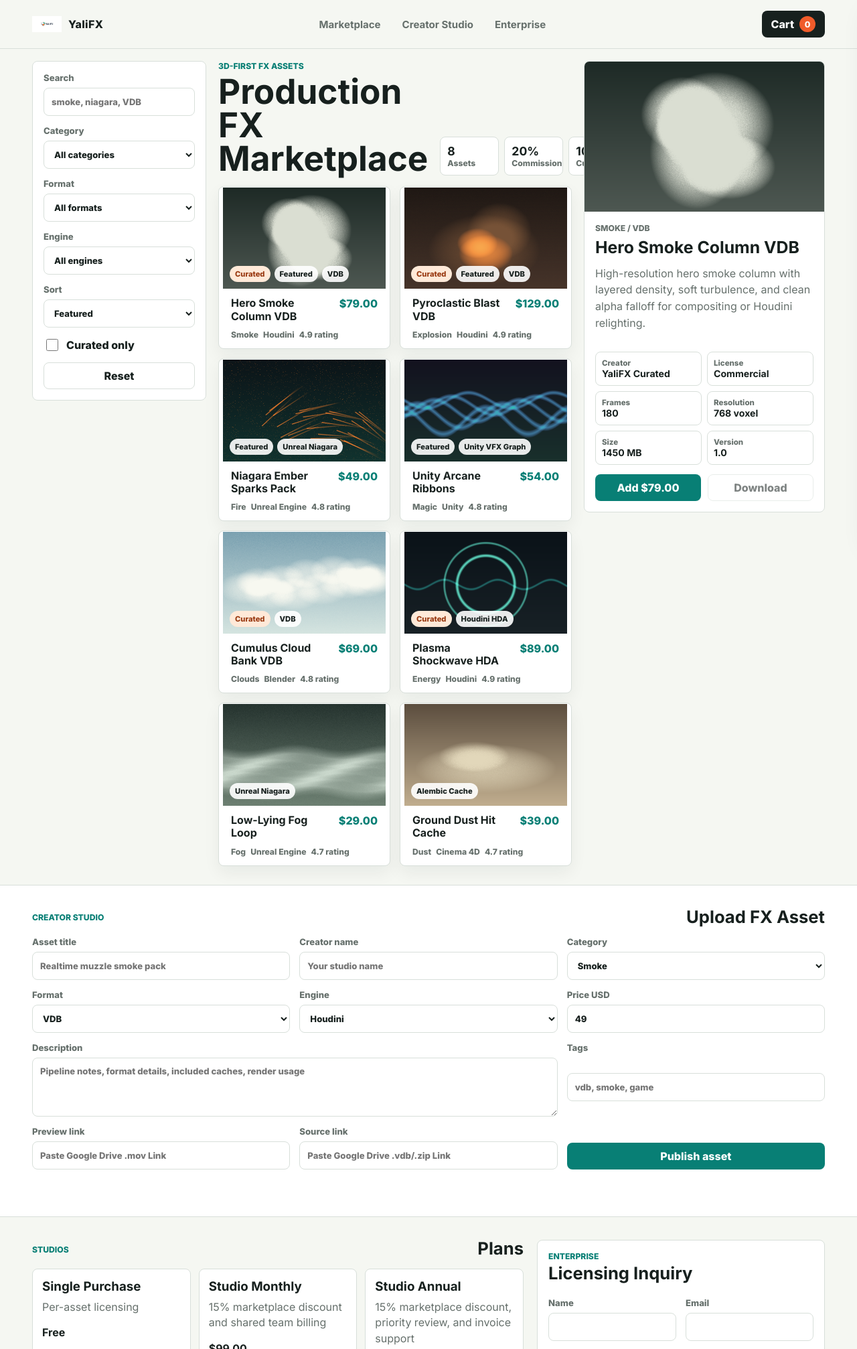
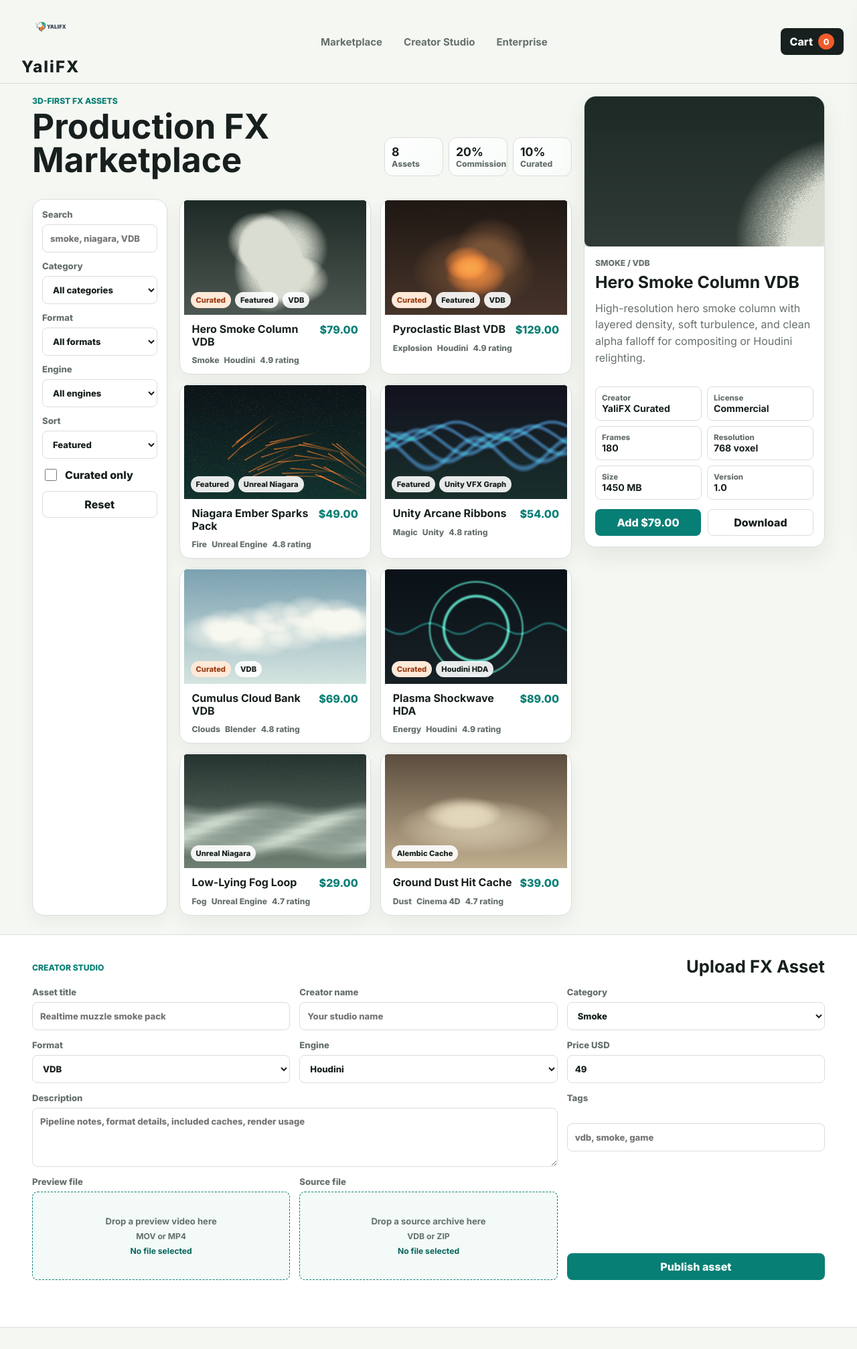
Before and after one commit to Danishmomin7/Yalifx_project, a FastAPI app: page / in a window 1280 px wide. Shown: the top 2014 px of the page at 67% size. Run offline with FastAPI, Linux system fonts and the light colour scheme; data comes from the database, SQL or seed files in the repository.

Commit message:
Add creator asset file uploads

```diff
--- a/app/main.py
+++ b/app/main.py
@@ -8,7 +8,7 @@ from fastapi.staticfiles import StaticFiles
 from fastapi.templating import Jinja2Templates
 
 from .database import SessionLocal, init_db
-from .routers import assets, business, creators, orders
+from .routers import assets, business, creators, orders, search
 from .seed import seed_db
 
 
@@ -48,6 +48,7 @@ app.include_router(assets.router)
 app.include_router(orders.router)
 app.include_router(creators.router)
 app.include_router(business.router)
+app.include_router(search.router)
 
 
 @app.get("/", response_class=HTMLResponse)
--- a/app/schemas.py
+++ b/app/schemas.py
@@ -21,8 +21,8 @@ class AssetPublic(BaseModel):
     license_type: str
     price_cents: int
     preview_url: str
-    gdrive_preview_link: str | None
-    gdrive_source_link: str | None
+    preview_route: str
+    download_route: str
     file_size_mb: int
     version: str
     frames: int
--- a/app/services.py
+++ b/app/services.py
@@ -98,8 +98,8 @@ def asset_to_dict(asset: models.Asset) -> dict[str, Any]:
         "license_type": asset.license_type,
         "price_cents": asset.price_cents,
         "preview_url": asset.preview_url,
-        "gdrive_preview_link": asset.gdrive_preview_link,
-        "gdrive_source_link": asset.gdrive_source_link,
+        "preview_route": f"/api/assets/{asset.slug}/preview",
+        "download_route": f"/api/assets/{asset.slug}/download",
         "file_size_mb": asset.file_size_mb,
         "version": asset.version,
         "frames": asset.frames,
--- a/app/static/app.js
+++ b/app/static/app.js
@@ -19,8 +19,9 @@ const filters = {
 };
 
 async function api(path, options = {}) {
+  const isFormData = options.body instanceof FormData;
   const response = await fetch(path, {
-    headers: { "Content-Type": "application/json", ...(options.headers || {}) },
+    headers: isFormData ? { ...(options.headers || {}) } : { "Content-Type": "application/json", ...(options.headers || {}) },
     ...options,
   });
   if (!response.ok) {
@@ -39,6 +40,35 @@ function queryString() {
   if (filters.curated.checked) params.set("curated", "true");
   params.set("sort", filters.sort.value);
   return params.toString();
+}
+
+async function fetchSearchResults(query) {
+  if (!query.trim()) {
+    await loadAssets();
+    return;
+  }
+
+  try {
+    const results = await api(`/api/search?q=${encodeURIComponent(query.trim())}`);
+    state.assets = results;
+    $("#assetCount").textContent = state.assets.length;
+    renderAssets();
+    if (!state.selected && state.assets.length) {
+      selectAsset(state.assets[0].slug);
+    } else if (state.selected) {
+      const exists = state.assets.find((asset) => asset.slug === state.selected.slug);
+      if (!exists && state.assets.length) selectAsset(state.assets[0].slug);
+    }
+  } catch (error) {
+    $("#assetGrid").innerHTML = `<div class="empty-grid">${error.message}</div>`;
+    $("#detailPanel").innerHTML = `
+      <div class="empty-state">
+        <span class="empty-mark">FX</span>
+        <h2>No search results</h2>
+        <p>${error.message}</p>
+      </div>
+    `;
+  }
 }
 
 async function loadAssets() {
@@ -61,13 +91,20 @@ function renderAssets() {
     return;
   }
 
+  const previewMarkup = (asset) => {
+    if (/\.(mov|mp4)(?:$|[?#])/i.test(asset.preview_url)) {
+      return `<video src="${asset.preview_url}" muted loop playsinline preload="metadata"></video>`;
+    }
+    return `<img src="${asset.preview_url}" alt="${asset.title} preview">`;
+  };
+
   grid.innerHTML = state.assets
     .map(
       (asset) => `
       <article class="asset-card">
         <button type="button" data-select="${asset.slug}">
           <div class="thumb">
-            <img src="${asset.preview_url}" alt="${asset.title} preview">
+            ${previewMarkup(asset)}
             <div class="badge-row">
               ${asset.curated ? '<span class="badge curated">Curated</span>' : ""}
               ${asset.featured ? '<span class="badge">Featured</span>' : ""}
@@ -104,12 +141,9 @@ function selectAsset(slug) {
 }
 
 function renderDetail(asset) {
-  console.log("Render asset preview:", asset.slug, asset.gdrive_preview_link);
-  const media = asset.gdrive_preview_link
-    ? `<iframe src="${asset.gdrive_preview_link}" width="100%" height="480" allow="autoplay; fullscreen; picture-in-picture; encrypted-media" allowfullscreen style="border:none; border-radius: 8px;" title="${asset.title} preview"></iframe>`
-    : `<img src="${asset.preview_url}" alt="${asset.title} large preview">`;
-  const downloadLink = asset.gdrive_source_link || "#";
-  const downloadState = asset.gdrive_source_link
+  const media = `<iframe src="${asset.preview_route}" width="100%" height="480" allow="autoplay; fullscreen; picture-in-picture; encrypted-media" allowfullscreen style="border:none; border-radius: 8px;" title="${asset.title} preview"></iframe>`;
+  const downloadRoute = asset.download_route || "#";
+  const downloadState = asset.download_route
     ? ""
     : ' aria-disabled="true" tabindex="-1"';
 
@@ -133,7 +167,7 @@ function renderDetail(asset) {
       </div>
       <div class="detail-actions">
         <button class="primary-action" type="button" id="addSelected">Add ${money(asset.price_cents)}</button>
-        <a class="secondary-action download-action${asset.gdrive_source_link ? "" : " disabled"}" href="${downloadLink}" target="_blank" rel="noopener"${downloadState}>Download</a>
+        <a class="secondary-action download-action${asset.download_route ? "" : " disabled"}" href="${downloadRoute}" target="_blank" rel="noopener"${downloadState}>Download</a>
       </div>
     </div>
   `;
@@ -222,32 +256,73 @@ async function uploadAsset(event) {
     event.target?.closest("form") ||
     document.getElementById("uploadForm");
   const form = new FormData(formEl);
-  const payload = {
-    title: form.get("title"),
-    creator_name: form.get("creator_name"),
-    category: form.get("category"),
-    format: form.get("format"),
-    engine: form.get("engine"),
-    price_cents: Math.round(Number(form.get("price")) * 100),
-    description: form.get("description"),
-    gdrive_preview_link: form.get("gdrive_preview_link"),
-    gdrive_source_link: form.get("gdrive_source_link"),
-    tags: String(form.get("tags") || "")
-      .split(",")
-      .map((tag) => tag.trim())
-      .filter(Boolean),
-  };
+  const tags = String(form.get("tags") || "")
+    .split(",")
+    .map((tag) => tag.trim())
+    .filter(Boolean);
+  form.set("price_cents", String(Math.round(Number(form.get("price")) * 100)));
+  form.set("tags", JSON.stringify(tags));
   try {
-    const asset = await api("/api/assets", { method: "POST", body: JSON.stringify(payload) });
+    const asset = await api("/api/assets/upload", { method: "POST", body: form });
     $("#uploadStatus").textContent = `${asset.title} published.`;
     if (formEl && typeof formEl.reset === "function") {
       formEl.reset();
+      updateFileName($("#previewFile"));
+      updateFileName($("#sourceFile"));
     }
     await loadAssets();
     selectAsset(asset.slug);
   } catch (error) {
     $("#uploadStatus").textContent = error.message;
   }
+}
+
+function updateFileName(input) {
+  const target = document.getElementById(`${input.id}Name`);
+  target.textContent = input.files[0]?.name || "No file selected";
+}
+
+function hasExtension(file, extensions) {
+  return extensions.some((extension) => file.name.toLowerCase().endsWith(extension));
+}
+
+function setupFileDropzone(inputId, extensions) {
+  const input = document.getElementById(inputId);
+  const dropzone = input.closest(".file-dropzone");
+
+  const setFile = (file) => {
+    if (!hasExtension(file, extensions)) {
+      input.value = "";
+      updateFileName(input);
+      $("#uploadStatus").textContent = `Choose a ${extensions.join(" or ")} file.`;
+      return;
+    }
+    const transfer = new DataTransfer();
+    transfer.items.add(file);
+    input.files = transfer.files;
+    updateFileName(input);
+    $("#uploadStatus").textContent = "";
+  };
+
+  input.addEventListener("change", () => {
+    if (input.files[0]) setFile(input.files[0]);
+  });
+  ["dragenter", "dragover"].forEach((eventName) =>
+    dropzone.addEventListener(eventName, (event) => {
+      event.preventDefault();
+      dropzone.classList.add("is-dragover");
+    })
+  );
+  ["dragleave", "drop"].forEach((eventName) =>
+    dropzone.addEventListener(eventName, (event) => {
+      event.preventDefault();
+      dropzone.classList.remove("is-dragover");
+    })
+  );
+  dropzone.addEventListener("drop", (event) => {
+    const [file] = event.dataTransfer.files;
+    if (file) setFile(file);
+  });
 }
 
 async function loadPlans() {
@@ -285,7 +360,15 @@ async function sendEnterpriseInquiry(event) {
   }
 }
 
-Object.values(filters).forEach((input) => input.addEventListener("input", loadAssets));
+Object.values(filters).forEach((input) => {
+  input.addEventListener("input", async () => {
+    if (filters.q === input) {
+      await fetchSearchResults(filters.q.value);
+      return;
+    }
+    await loadAssets();
+  });
+});
 $("#resetFilters").addEventListener("click", () => {
   filters.q.value = "";
   filters.category.value = "";
@@ -300,6 +383,8 @@ $("#cartClose").addEventListener("click", closeCart);
 $("#checkoutForm").addEventListener("submit", checkout);
 $("#uploadForm").addEventListener("submit", uploadAsset);
 $("#enterpriseForm").addEventListener("submit", sendEnterpriseInquiry);
+setupFileDropzone("previewFile", [".mov", ".mp4"]);
+setupFileDropzone("sourceFile", [".vdb", ".zip"]);
 
 renderCart();
 loadPlans();
--- a/app/static/styles.css
+++ b/app/static/styles.css
@@ -51,38 +51,43 @@ a {
   grid-template-columns: auto 1fr auto;
   align-items: center;
   gap: 24px;
-  padding: 14px clamp(16px, 4vw, 48px);
+  padding: 10px 20px;
+  margin: 0;
   border-bottom: 1px solid var(--line);
   background: rgba(245, 247, 242, 0.94);
   backdrop-filter: blur(14px);
 }
 
 .brand {
-  display: inline-flex;
+  display: flex;
+  flex-direction: column;
   align-items: center;
-  gap: 10px;
+  gap: 15px;
   font-weight: 800;
+  margin: 0;
 }
 
 .brand-logo {
   display: block;
-  width: 44px !important;
-  height: 44px !important;
-  max-width: 44px !important;
-  max-height: 44px !important;
-  object-fit: contain !important;
+  width: auto;
+  height: 60px;
+  max-height: 60px;
+  max-width: none;
+  max-height: none;
+  object-fit: contain;
 }
 
 .topbar .brand-logo {
-  width: 44px !important;
-  height: 44px !important;
-  max-width: 44px !important;
-  max-height: 44px !important;
+  width: auto;
+  height: 60px;
+  max-height: 60px;
+  max-width: none;
 }
 
 .brand-text {
-  font-size: 1rem;
-  letter-spacing: 0.02em;
+  font-size: 1.5rem;
+  letter-spacing: 2px;
+  font-weight: 800;
 }
 
 .brand-mark {
@@ -167,13 +172,12 @@ a {
 
 .market-shell {
   display: grid;
-  grid-template-columns: minmax(210px, 260px) minmax(0, 1fr) minmax(280px, 360px);
+  grid-template-columns: minmax(0, 1fr) minmax(280px, 360px);
   gap: 18px;
   min-height: calc(100vh - 64px);
   padding: 18px clamp(16px, 4vw, 48px) 28px;
 }
 
-.filter-panel,
 .detail-panel {
   position: sticky;
   top: 82px;
@@ -181,14 +185,46 @@ a {
   max-height: calc(100vh - 104px);
   overflow: auto;
   border: 1px solid var(--line);
-  border-radius: 8px;
+  border-radius: 18px;
   background: var(--panel);
+  box-shadow: 0 14px 34px rgba(23, 32, 30, 0.08);
 }
 
-.filter-panel {
+.toolbar-strip {
   display: grid;
-  gap: 14px;
-  padding: 16px;
+  grid-column: 1;
+  grid-row: 2;
+  grid-template-columns: 1fr;
+  align-content: start;
+  align-items: stretch;
+  gap: 12px;
+  margin-bottom: 0;
+  border: 1px solid var(--line);
+  border-radius: 18px;
+  background: #fff;
+  padding: 14px;
+  box-shadow: 0 10px 24px rgba(23, 32, 30, 0.05);
+}
+
+.asset-grid {
+  grid-column: 2;
+  grid-row: 2;
+  align-content: start;
+  min-width: 0;
+}
+
+.search-block {
+  min-width: 0;
+}
+
+.compact-filter,
+.search-block {
+  min-width: 0;
+}
+
+.compact-check {
+  align-self: center;
+  justify-self: start;
 }
 
 .filter-block,
@@ -245,7 +281,14 @@ textarea:focus {
 }
 
 .market-board {
+  display: grid;
+  grid-template-columns: minmax(180px, 25%) minmax(0, 1fr);
+  gap: 18px;
   min-width: 0;
+}
+
+.board-head {
+  grid-column: 1 / -1;
 }
 
 .board-head,
@@ -299,8 +342,8 @@ h2 {
 
 .stats-strip div {
   border: 1px solid var(--line);
-  border-radius: 8px;
-  background: #fff;
+  border-radius: 12px;
+  background: linear-gradient(135deg, #ffffff, #f7fbf8);
   padding: 10px;
 }
 
@@ -328,9 +371,9 @@ h2 {
 .asset-card {
   overflow: hidden;
   border: 1px solid var(--line);
-  border-radius: 8px;
+  border-radius: 16px;
   background: #fff;
-  box-shadow: 0 10px 24px rgba(23, 32, 30, 0.06);
+  box-shadow: 0 12px 28px rgba(23, 32, 30, 0.06);
 }
 
 .asset-card button {
@@ -348,7 +391,8 @@ h2 {
   background: #dae2dc;
 }
 
-.thumb img {
+.thumb img,
+.thumb video {
   display: block;
   width: 100%;
   height: 100%;
@@ -535,6 +579,66 @@ h2 {
   gap: 14px;
 }
 
+.file-field {
+  display: grid;
+  align-content: start;
+  gap: 7px;
+}
+
+.field-label {
+  color: var(--muted);
+  font-size: 0.82rem;
+  font-weight: 800;
+}
+
+.file-dropzone {
+  display: grid;
+  min-height: 132px;
+  align-content: center;
+  justify-items: center;
+  gap: 6px;
+  border: 1px dashed var(--teal);
+  border-radius: 8px;
+  background: #f3faf7;
+  color: var(--ink);
+  padding: 16px;
+  text-align: center;
+  cursor: pointer;
+}
+
+.file-dropzone:hover,
+.file-dropzone.is-dragover {
+  background: #e6f4ef;
+  border-color: var(--teal-dark);
+}
+
+.file-dropzone input {
+  position: absolute;
+  width: 1px;
+  height: 1px;
+  opacity: 0;
+}
+
+.file-dropzone input:focus-visible + strong {
+  outline: 3px solid rgba(8, 127, 117, 0.25);
+  outline-offset: 4px;
+}
+
+.file-hint,
+.file-name {
+  color: var(--muted);
+  font-size: 0.76rem;
+  font-weight: 700;
+}
+
+.file-name {
+  max-width: 100%;
+  overflow: hidden;
+  color: var(--teal-dark);
+  text-overflow: ellipsis;
+  white-space: nowrap;
+}
+
 .enterprise-form {
   grid-template-columns: repeat(2, minmax(0, 1fr));
   align-self: start;
@@ -670,12 +774,11 @@ h2 {
 
 @media (max-width: 1120px) {
   .market-shell {
-    grid-template-columns: 220px minmax(0, 1fr);
+    grid-template-columns: 1fr;
   }
 
   .detail-panel {
     position: static;
-    grid-column: 1 / -1;
     max-height: none;
   }
 }
@@ -695,11 +798,6 @@ h2 {
   .market-shell,
   .business-band {
     grid-template-columns: 1fr;
-  }
-
-  .filter-panel {
-    position: static;
-    max-height: none;
   }
 
   .board-head,
@@ -723,6 +821,17 @@ h2 {
   }
 }
 
+@media (max-width: 768px) {
+  .market-board {
+    display: block;
+  }
+
+  .toolbar-strip {
+    grid-template-columns: 1fr;
+    margin-bottom: 18px;
+  }
+}
+
 @media (max-width: 520px) {
   .asset-grid {
     grid-template-columns: 1fr;
@@ -731,4 +840,8 @@ h2 {
   .stats-strip {
     grid-template-columns: 1fr;
   }
+
+  .toolbar-strip {
+    gap: 10px;
+  }
 }
--- a/app/templates/index.html
+++ b/app/templates/index.html
@@ -8,12 +8,13 @@
   <link rel="preconnect" href="https://fonts.gstatic.com" crossorigin>
   <link href="https://fonts.googleapis.com/css2?family=Inter:wght@400;500;600;700;800&display=swap" rel="stylesheet">
   <link rel="stylesheet" href="/static/styles.css">
+  <link rel="icon" type="image/png" href="/static/media/Yaali_FX_final_logo__2_-images-1-removebg-preview.png">
   <script src="/static/app.js" defer></script>
 </head>
 <body>
   <header class="topbar">
     <a class="brand" href="/" aria-label="YaliFX home">
-      <img class="brand-logo" src="/static/media/yalifx-logo.jpg" alt="YaliFX logo" style="width: 44px; height: 44px; object-fit: contain;">
+      <img class="brand-logo" src="/static/media/Yaali_FX_final_logo__2_-images-0-removebg-preview.png" alt="YaliFX logo">
       <span class="brand-text">YaliFX</span>
     </a>
     <nav class="nav-links" aria-label="Primary">
@@ -28,13 +29,26 @@
 
   <main>
     <section class="market-shell" id="market">
-      <aside class="filter-panel" aria-label="Asset filters">
-        <div class="filter-block">
+      <section class="market-board" aria-live="polite">
+        <div class="board-head">
+          <div>
+            <p class="eyebrow">3D-first FX assets</p>
+            <h1>Production FX Marketplace</h1>
+          </div>
+          <div class="stats-strip" aria-label="Marketplace stats">
+            <div><strong id="assetCount">0</strong><span>Assets</span></div>
+            <div><strong>20%</strong><span>Commission</span></div>
+            <div><strong>10%</strong><span>Curated</span></div>
+          </div>
+        </div>
+
+        <div class="toolbar-strip" aria-label="Asset filters">
+          <div class="filter-block search-block">
             <label for="searchInput">Search</label>
             <input id="searchInput" type="search" placeholder="smoke, niagara, VDB">
           </div>
 
-        <div class="filter-block">
+          <div class="filter-block compact-filter">
             <label for="categorySelect">Category</label>
             <select id="categorySelect">
               <option value="">All categories</option>
@@ -49,7 +63,7 @@
             </select>
           </div>
 
-        <div class="filter-block">
+          <div class="filter-block compact-filter">
             <label for="formatSelect">Format</label>
             <select id="formatSelect">
               <option value="">All formats</option>
@@ -61,7 +75,7 @@
             </select>
           </div>
 
-        <div class="filter-block">
+          <div class="filter-block compact-filter">
             <label for="engineSelect">Engine</label>
             <select id="engineSelect">
               <option value="">All engines</option>
@@ -73,7 +87,7 @@
             </select>
           </div>
 
-        <div class="filter-block">
+          <div class="filter-block compact-filter">
             <label for="sortSelect">Sort</label>
             <select id="sortSelect">
               <option value="featured">Featured</option>
@@ -85,26 +99,14 @@
             </select>
           </div>
 
-        <label class="check-row">
+          <label class="check-row compact-check">
             <input id="curatedOnly" type="checkbox">
             <span>Curated only</span>
           </label>
 
           <button class="secondary-action" id="resetFilters" type="button">Reset</button>
-      </aside>
+        </div>
 
-      <section class="market-board" aria-live="polite">
-        <div class="board-head">
-          <div>
-            <p class="eyebrow">3D-first FX assets</p>
-            <h1>Production FX Marketplace</h1>
-          </div>
-          <div class="stats-strip" aria-label="Marketplace stats">
-            <div><strong id="assetCount">0</strong><span>Assets</span></div>
-            <div><strong>20%</strong><span>Commission</span></div>
-            <div><strong>10%</strong><span>Curated</span></div>
-          </div>
-        </div>
         <div class="asset-grid" id="assetGrid"></div>
       </section>
 
@@ -158,8 +160,24 @@
         <label>Price USD<input name="price" required type="number" min="0" max="2500" value="49"></label>
         <label class="span-2">Description<textarea name="description" required minlength="20" rows="4" placeholder="Pipeline notes, format details, included caches, render usage"></textarea></label>
         <label>Tags<input name="tags" placeholder="vdb, smoke, game"></label>
-        <label>Preview link<input name="gdrive_preview_link" type="url" placeholder="Paste Google Drive .mov Link"></label>
-        <label>Source link<input name="gdrive_source_link" type="url" placeholder="Paste Google Drive .vdb/.zip Link"></label>
+          <div class="file-field">
+            <span class="field-label">Preview file</span>
+            <label class="file-dropzone" for="previewFile">
+              <input id="previewFile" name="preview_file" type="file" accept=".mov,.mp4,video/quicktime,video/mp4" required>
+              <strong>Drop a preview video here</strong>
+              <span class="file-hint">MOV or MP4</span>
+              <span class="file-name" id="previewFileName">No file selected</span>
+            </label>
+          </div>
+          <div class="file-field">
+            <span class="field-label">Source file</span>
+            <label class="file-dropzone" for="sourceFile">
+              <input id="sourceFile" name="source_file" type="file" accept=".vdb,.zip,application/zip,application/octet-stream" required>
+              <strong>Drop a source archive here</strong>
+              <span class="file-hint">VDB or ZIP</span>
+              <span class="file-name" id="sourceFileName">No file selected</span>
+            </label>
+          </div>
         <button class="primary-action" type="submit">Publish asset</button>
       </form>
       <p class="form-status" id="uploadStatus" role="status"></p>
--- a/package.json
+++ b/package.json
@@ -1,8 +1,8 @@
 {
   "scripts": {
-    "dev": "concurrently \"uvicorn app.main:app --reload --host 0.0.0.0 --port 8000\" \"python -m http.server 5173 --directory app/static\""
+    "dev": "concurrently \"py -m uvicorn app.main:app --reload --host 0.0.0.0 --port 8000\" \"py -m http.server 5173 --directory app/static\""
   },
   "devDependencies": {
-    "concurrently": "^10.0.3"
+    "concurrently": "^10.0.4"
   }
 }
--- /dev/null
+++ b/pyrightconfig.json
@@ -0,0 +1,4 @@
+{
+  "venvPath": ".",
+  "venv": ".venv"
+}
```
Also changed, not shown: app/routers/assets.py (+112 -1 lines), app/routers/orders.py (+19 -0 lines), app/routers/search.py (added, +39 -0 lines), tests/test_api.py (deleted, +0 -163 lines), tests/test_search_api.py (added, +16 -0 lines), app/static/media/Yaali_FX_final_logo__2_-images-0-removebg-preview.png (added), app/static/media/Yaali_FX_final_logo__2_-images-1-removebg-preview.png (added), app/static/media/yalifx-logo.jpg (deleted), package-lock.json, 1 other file. Lines whose indentation alone changed are shown as unchanged.
